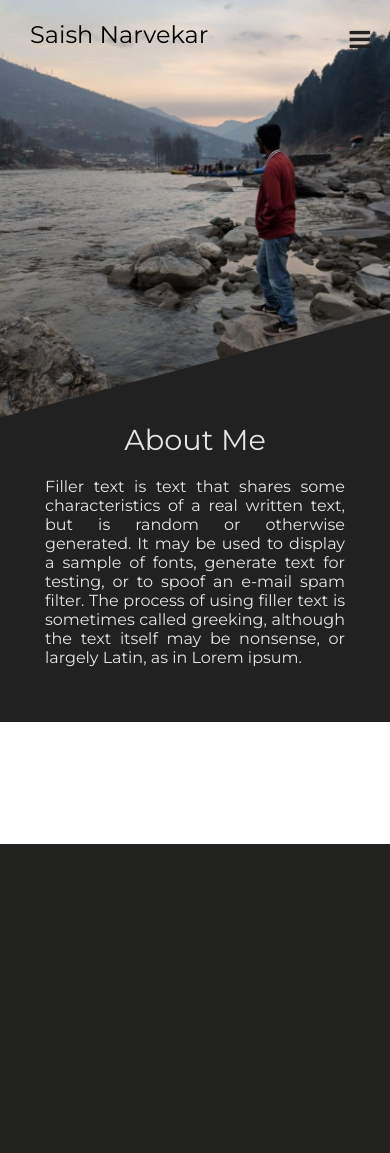
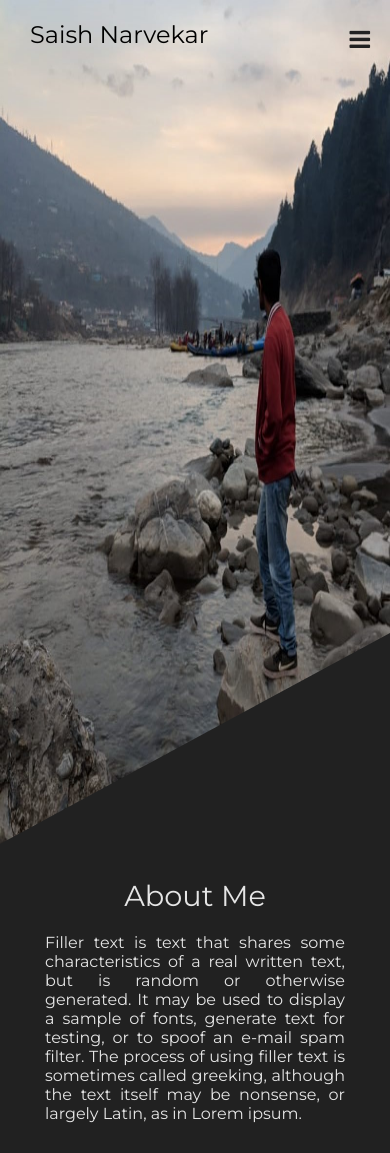
Before and after one commit to SaishNarvekar/Portfolio, a PHP site: page / in a window 390 px wide. Before the commit the page ends 844 px from the top, so only its background shows below. Run offline with PHP 8.4, Linux system fonts and the light colour scheme.

Commit message:
Caption position issue fixed

```diff
--- a/css/style.css
+++ b/css/style.css
@@ -1,17 +1,8 @@
 @import url('https://fonts.googleapis.com/css?family=Montserrat');
 
-/* ::-webkit-scrollbar {
-  height: 5px;
-  width: 12px;
-  background: #E5E5E5;
+::-webkit-scrollbar {
+  background: #212121;
 }
-
-::-webkit-scrollbar-thumb {
-  height: 12px;
-  width: 12px;
-  background: #212121;
-} */
-
 
 *{
   margin:0;
@@ -40,10 +31,11 @@ ul{
 
 }
 
-li{
-    float:left;
-    padding-left:50px;
-    font-size:1.3em;
+li
+{
+  float:left;
+  padding-left:50px;
+  font-size:1.3em;
 }
 
 li > a{
@@ -77,23 +69,23 @@ li > a{
 
 .container{
   background-color: #212121;
-  /* height: 100vh; */
 }
-
-
 
 img{
   width: 50%;
-  height: 100%;
   clip-path: polygon(0 0, 100% 0%, 65% 100%, 0% 100%);
   -webkit-clip-path: polygon(0 0, 100% 0%, 65% 100%, 0% 100%);
 }
-
 .caption{
+  top :0;
+  right : 0;
+  position: absolute;
   margin-top: 20%;
   float: right;
   margin-right: 200px;
-  color:#E5E5E5
+  color:#E5E5E5;
+  width: 500px;
+  text-align: justify;
 }
 
 .caption > span {
@@ -102,34 +94,37 @@ img{
   display: block
 }
 
-.caption > p {
-  width: 500px;
-  text-align: justify;
+
+@media (max-width:1250px){
+  .caption{
+    width: 300px;
+  }
 }
 
 @media (max-width:600px){
+
+  .container{
+    height: auto;
+  }
+
   img{
   width: 100%;
-  height: 100%;
   -webkit-clip-path: polygon(0 0, 100% 0, 100% 75%, 0 100%);
   clip-path: polygon(0 0, 100% 0, 100% 75%, 0 100%);
   }
 
   .caption{
-    margin-top: 0;
     float: none;
-    margin-right: 0px;
-    color:#E5E5E5;
+    margin: 0 auto 0 auto;
+    padding: 30px;
+    width: 300px;
+    position: static;
     background-color: #212121;
+
   }
 
   .caption > span {
     text-align: center;
   }
 
-  .caption > p {
-    width: 300px;
-    margin: 0 auto 0 auto;
-    padding-bottom: 55px;
-  }
 }
--- a/home.html
+++ b/home.html
@@ -33,6 +33,15 @@
                 be nonsense, or largely Latin, as in Lorem ipsum.</p>
         </div>
     </div>
+
+    <script>
+
+        window.onload = function () {
+            image = document.getElementsByTagName('img')[0];
+            image.style.height = window.innerHeight + 'px';
+        };
+
+    </script>
 </body>
 
 </html>
```
